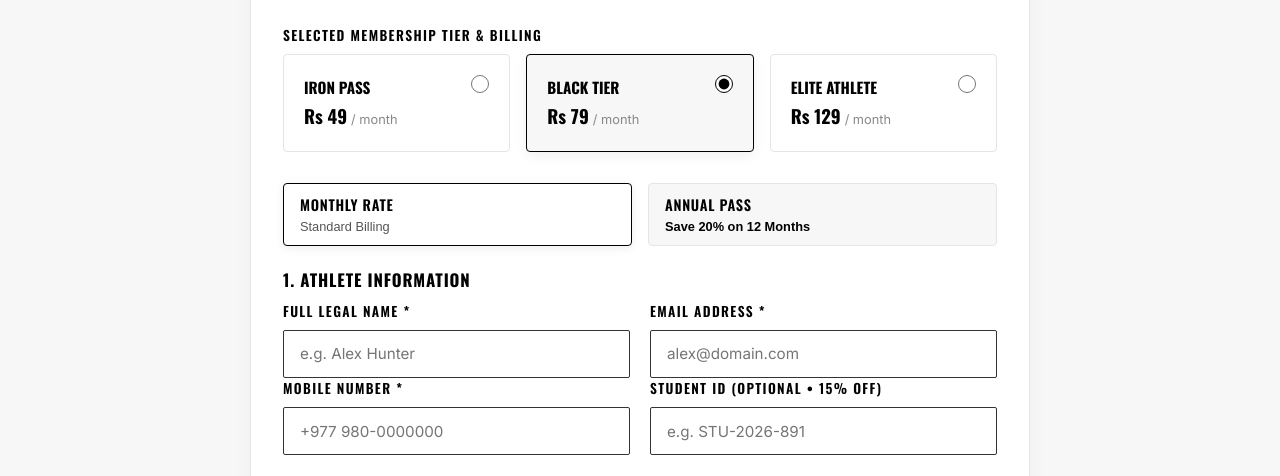
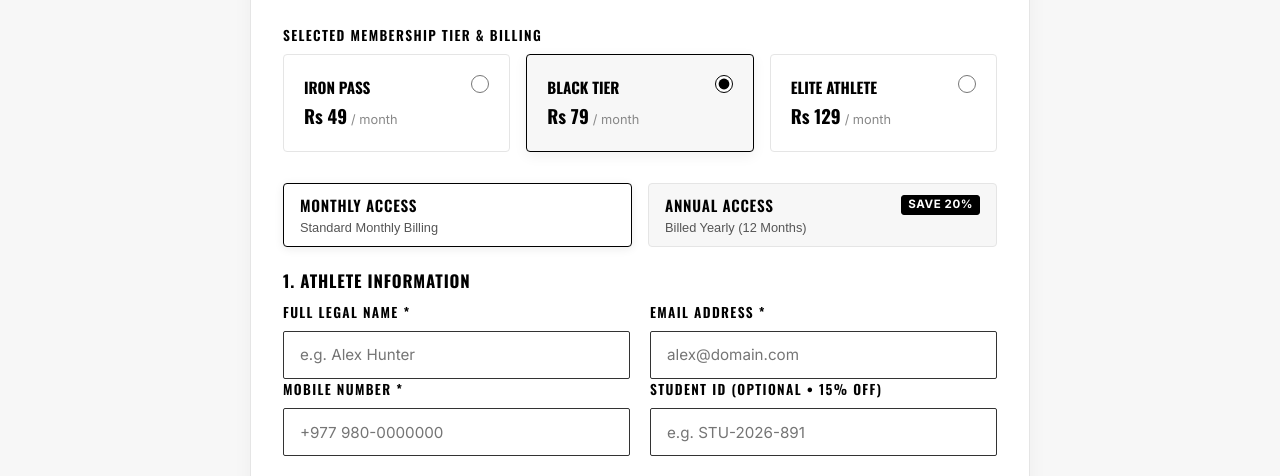
Before and after one commit to Amancodexd/Ryugym, a plain HTML site: page checkout.html in a window 1280 px wide. Shown: the part 314-790 px from the top of the page. Drawn offline with nearby package versions, Linux system fonts and the light colour scheme.

Commit message:
Restore Monthly Access and Annual Access Save 20% UI, update billing switchers and styles

```diff
--- a/checkout.html
+++ b/checkout.html
@@ -83,12 +83,12 @@
                 <!-- billing cycle selection -->
                 <div class="billing-switcher-wrap" style="margin-top: 0.75rem; margin-bottom: 0;">
                   <button type="button" class="billing-opt active" data-cycle="monthly" id="cycle-monthly-btn" style="padding: 0.65rem 1rem;">
-                    <span style="font-size: 0.9rem;">Monthly Rate</span>
-                    <small>Standard Billing</small>
+                    <span class="billing-opt-title" style="font-size: 0.95rem;">Monthly Access</span>
+                    <small>Standard Monthly Billing</small>
                   </button>
                   <button type="button" class="billing-opt" data-cycle="annual" id="cycle-annual-btn" style="padding: 0.65rem 1rem;">
-                    <span style="font-size: 0.9rem;">Annual Pass</span>
-                    <small class="save-badge">Save 20% on 12 Months</small>
+                    <span class="billing-opt-title" style="font-size: 0.95rem;">Annual Access <small class="save-badge">Save 20%</small></span>
+                    <small>Billed Yearly (12 Months)</small>
                   </button>
                 </div>
               </div>
--- a/style.css
+++ b/style.css
@@ -1348,10 +1348,28 @@ textarea:focus-visible {
   cursor: pointer;
   color: var(--text-muted);
   transition: color var(--transition-fast);
+  display: inline-flex;
+  align-items: center;
+  gap: 0.5rem;
+  user-select: none;
 }
 
 .pricing-toggle-label.active {
   color: var(--text-primary);
+}
+
+.pricing-save-pill {
+  font-family: var(--font-body);
+  font-size: 0.72rem;
+  font-weight: 700;
+  letter-spacing: 0.05em;
+  padding: 2px 7px;
+  border: 1px solid var(--border-strong);
+  border-radius: 3px;
+  background-color: var(--text-primary);
+  color: var(--bg-primary);
+  display: inline-block;
+  line-height: 1.2;
 }
 
 .toggle-switch {
@@ -2147,12 +2165,18 @@ textarea:focus-visible {
   gap: 0.25rem;
 }
 
-.billing-opt span {
+.billing-opt span,
+.billing-opt .billing-opt-title {
   font-family: var(--font-heading);
   font-size: 1.05rem;
   font-weight: 600;
   text-transform: uppercase;
   letter-spacing: 0.05em;
+  display: flex;
+  align-items: center;
+  justify-content: space-between;
+  gap: 0.5rem;
+  width: 100%;
 }
 
 .billing-opt small {
@@ -2161,8 +2185,17 @@ textarea:focus-visible {
 }
 
 .billing-opt .save-badge {
-  color: var(--text-primary);
-  font-weight: 600;
+  font-family: var(--font-body);
+  font-size: 0.72rem;
+  font-weight: 700;
+  letter-spacing: 0.05em;
+  padding: 2px 6px;
+  border-radius: 3px;
+  border: 1px solid var(--border-strong);
+  background-color: var(--text-primary);
+  color: var(--bg-primary);
+  display: inline-block;
+  line-height: 1.2;
 }
 
 .billing-opt.active {
```
Also changed, not shown: membership.html (+6 -6 lines).
